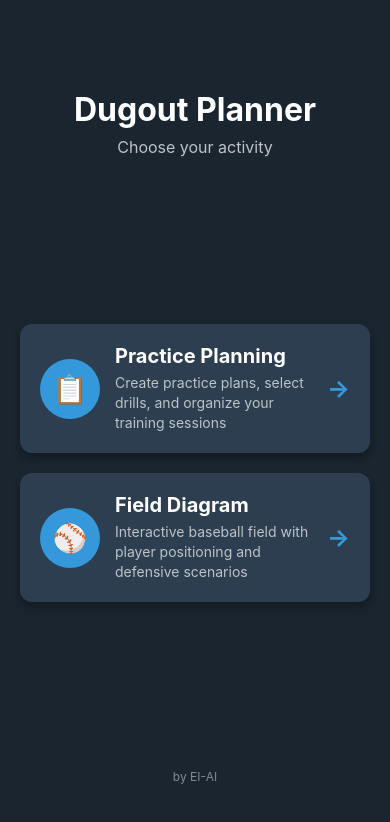
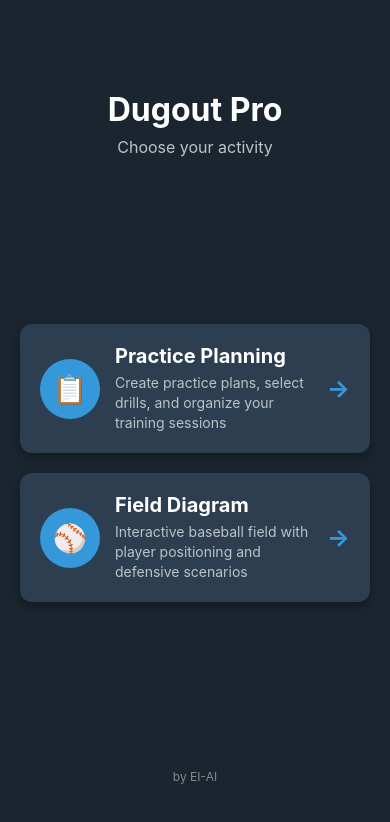
Before and after one commit to eAi-solutions/dugout-pro, a React Native app: screen / in a window 390 px wide. Shown: the top 822 px of the page. Built offline with nearby package versions, Linux system fonts and the light colour scheme.

Commit message:
Rename app from Dugout Planner to Dugout Pro
- Update app name in package.json, app.json, and README.md
- Change UI text from 'Planner' to 'Pro' in welcome screen and menu
- Update all references from dugout-planner to dugout-pro

```diff
--- a/App.tsx
+++ b/App.tsx
@@ -779,7 +779,7 @@ export default function App() {
           </View>
           <View style={styles.logoText}>
             <Text style={styles.appTitle}>Dugout</Text>
-            <Text style={styles.appSubtitle}>Planner</Text>
+            <Text style={styles.appSubtitle}>Pro</Text>
           </View>
         </View>
 
@@ -814,7 +814,7 @@ export default function App() {
 
       {/* Header */}
       <View style={styles.menuHeader}>
-        <Text style={styles.menuTitle}>Dugout Planner</Text>
+        <Text style={styles.menuTitle}>Dugout Pro</Text>
         <Text style={styles.menuSubtitle}>Choose your activity</Text>
       </View>
 
--- a/app.json
+++ b/app.json
@@ -1,7 +1,7 @@
 {
   "expo": {
-    "name": "dugout-planner",
-    "slug": "dugout-planner",
+    "name": "dugout-pro",
+    "slug": "dugout-pro",
     "version": "1.0.0",
     "orientation": "portrait",
     "icon": "./assets/icon.png",
--- a/package.json
+++ b/package.json
@@ -1,5 +1,5 @@
 {
-  "name": "dugout-planner",
+  "name": "dugout-pro",
   "license": "0BSD",
   "version": "1.0.0",
   "main": "index.tsx",
```
Also changed, not shown: 2 other files (tests, documents, lock files or other folders).
